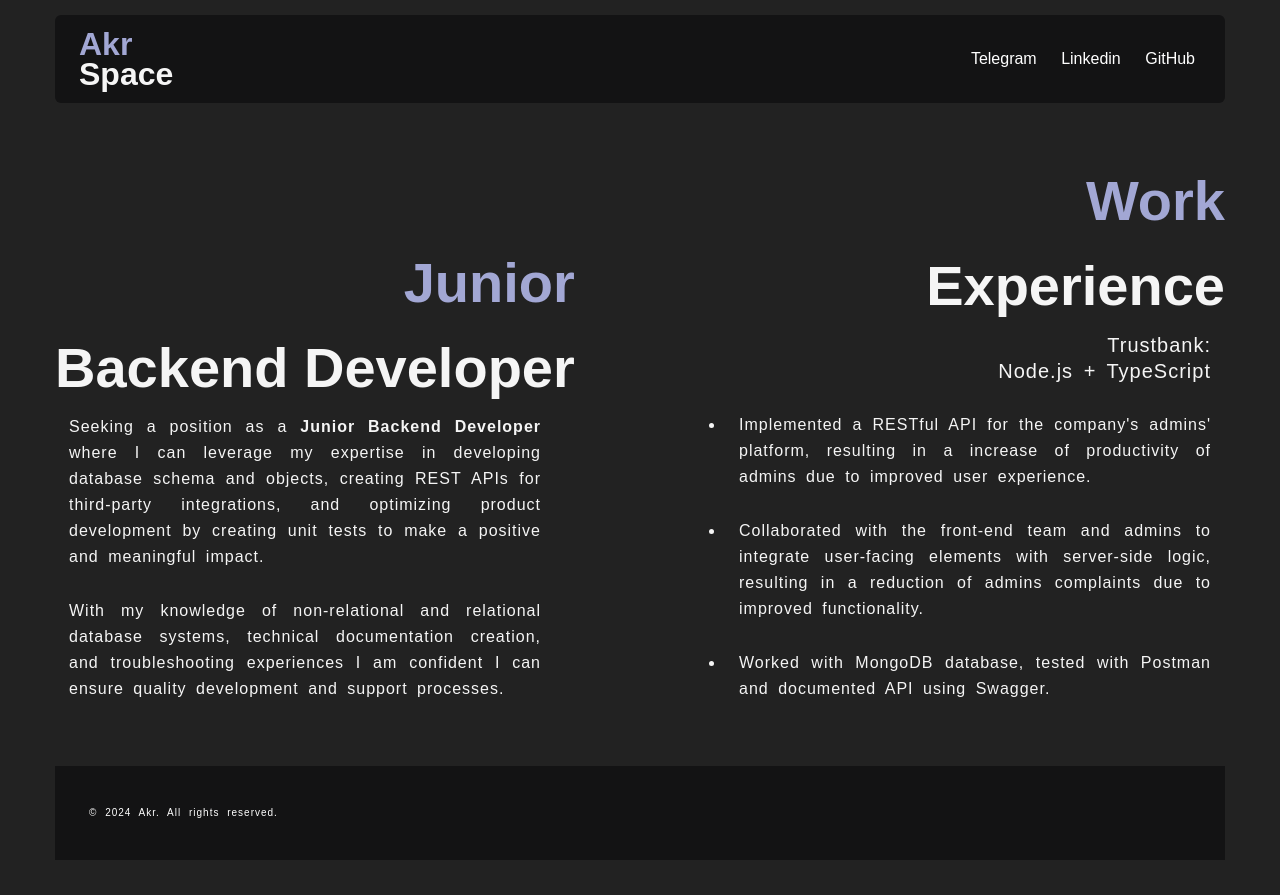
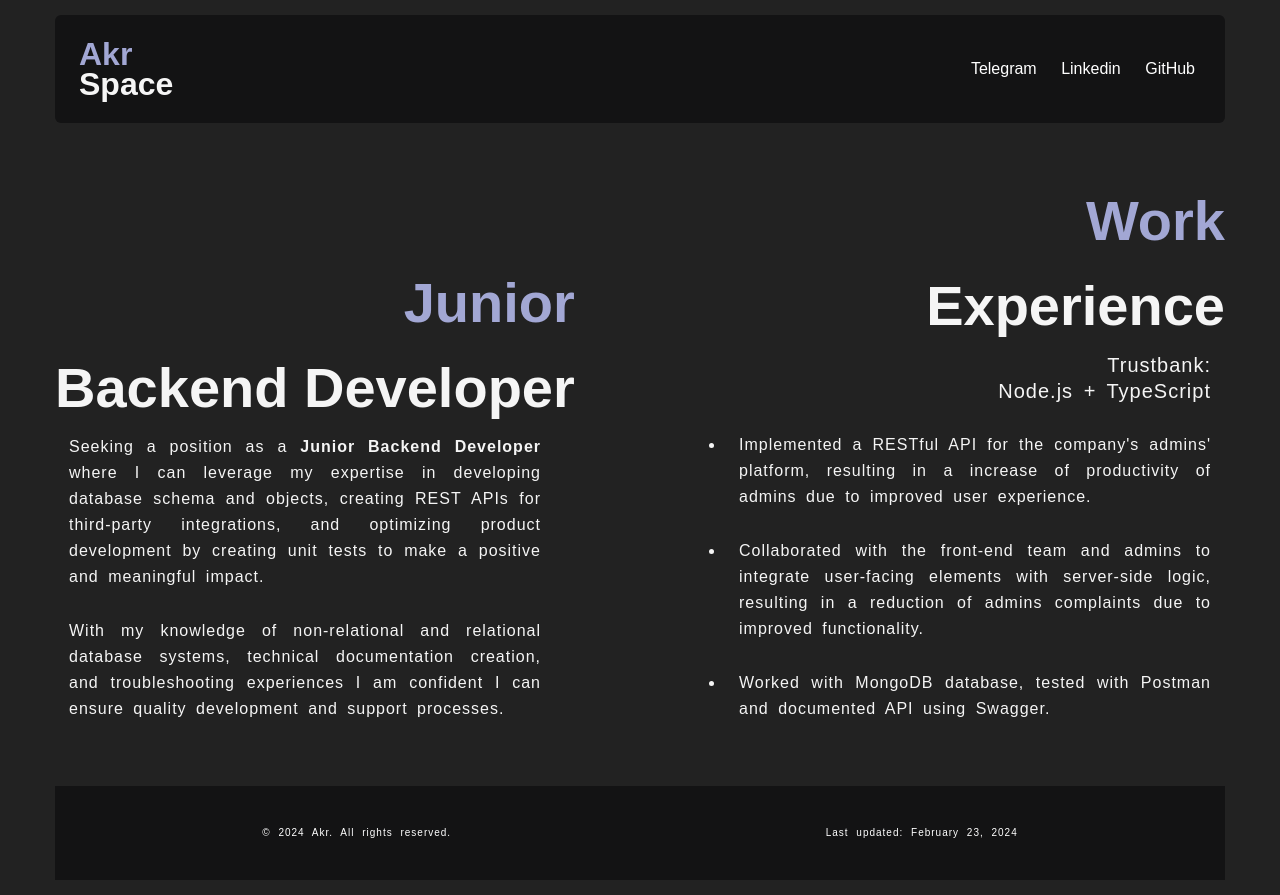
Before and after one commit to 21akr/landing-page, a plain HTML site: page index.html in a window 1280 px wide. Drawn offline with Linux system fonts and the light colour scheme.

Commit message:
last updated date and minor changes

```diff
--- a/index.html
+++ b/index.html
@@ -30,7 +30,6 @@
         </div>
 
         <div class="bio">
-
             <p>
                 Seeking a position as a <b>Junior Backend Developer </b> where I can leverage my expertise in developing
                 database schema and objects, creating REST APIs for third-party integrations, and optimizing product
@@ -51,8 +50,6 @@
                 <h2 class="colored">Work</h2>
                 <h2>Experience</h2>
             </div>
-
-
         </div>
 
         <ul>
@@ -83,6 +80,10 @@
     <div class="footer-content">
         <p>© 2024 Akr. All rights reserved.</p>
     </div>
+
+    <div class="footer-content">
+        <p>Last updated: February 23, 2024</p>
+    </div>
 </footer>
 </body>
 </html>
--- a/styles.css
+++ b/styles.css
@@ -1,11 +1,9 @@
-/* Reset default styles */
 * {
     margin: 0;
     padding: 0;
     box-sizing: border-box;
 }
 
-/* Global styles */
 body {
     display: flex;
     flex-direction: column;
@@ -23,9 +21,10 @@ header {
     display: flex;
     justify-content: space-between;
     align-items: center;
+
     background: #131314;
-    padding: 15px 0;
     border-radius: 6px;
+    padding: 25px 0;
     margin-bottom: 15px;
 }
 
@@ -105,10 +104,14 @@ input {
 }
 
 footer {
+    display: flex;
+    justify-content: space-around;
+
     padding: 15px 0;
     margin-bottom: 0;
+    width: 100%;
+
     font-size: 10px;
-    width: 100%;
     background-color: #1e1f20;
     color: white;
     text-align: right;
@@ -152,7 +155,7 @@ footer {
 
 .footer-content {
     max-width: 1200px;
-    margin: 0 auto;
+    margin: 0;
 }
 
 ::selection {
@@ -161,13 +164,13 @@ footer {
 }
 
 @media only screen and (max-width: 768px) {
-   h1 {
-       font-size: 28px;
-   }
+    h1 {
+        font-size: 28px;
+    }
 
     h2 {
-       font-size: 46px;
-   }
+        font-size: 46px;
+    }
 
     main {
         flex-direction: column;
@@ -175,7 +178,7 @@ footer {
     }
 
     a {
-        padding: 5px ;
+        padding: 5px;
         font-size: 16px;
     }
 
```
